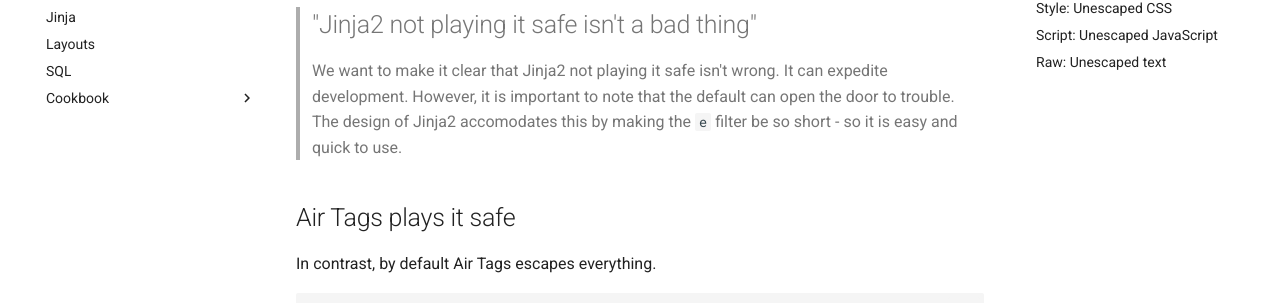
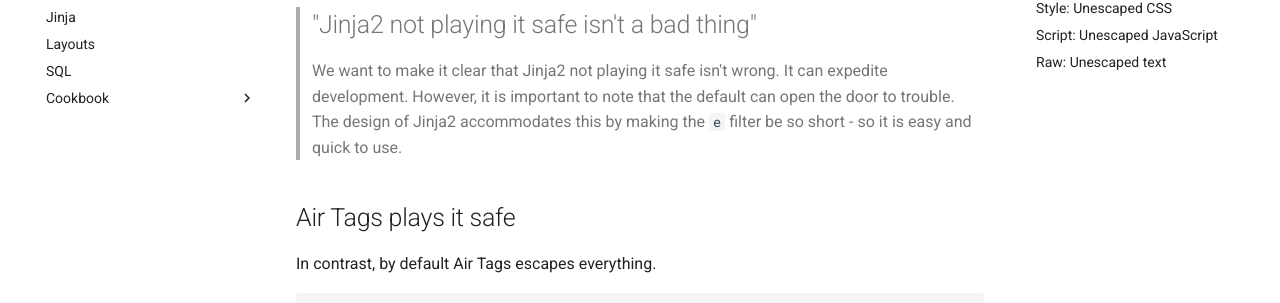
Before and after one commit to feldroy/air, an MkDocs documentation site: the page built from docs/learn/escaping_html.md, in a window 1280 px wide and 900 px high, scrolled down 618 px. Shown: the part 199-502 px from the top of the window. Built offline with MkDocs 1.6.1 and Material for MkDocs 9.7.7, drawn with Linux system fonts in a browser that asks for light colours; comment, search, counter and statistics services are not loaded.

````diff
--- a/docs/learn/escaping_html.md
+++ b/docs/learn/escaping_html.md
@@ -26,7 +26,7 @@ By default, Jinja2 escapes nothing. It puts the burden of safety on the develope
 ```
 
 > ## "Jinja2 not playing it safe  isn't a bad thing"
-> We want to make it clear that Jinja2 not playing it safe isn't wrong. It can expedite development. However, it is important to note that the default can open the door to trouble. The design of Jinja2 accomodates this by making the `e` filter be so short - so it is easy and quick to use.
+> We want to make it clear that Jinja2 not playing it safe isn't wrong. It can expedite development. However, it is important to note that the default can open the door to trouble. The design of Jinja2 accommodates this by making the `e` filter be so short - so it is easy and quick to use.
 
 ## Air Tags plays it safe
 
````
Also changed, not shown: docs/about/inspirations.md (+1 -1 lines), docs/api/ext/sqlmodel.md (+1 -1 lines), docs/learn/cookbook/bigger-applications.md (+2 -2 lines).
